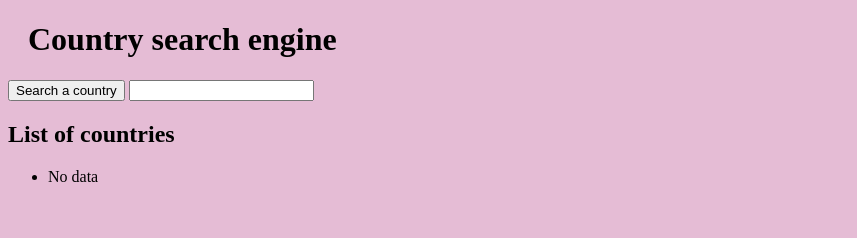
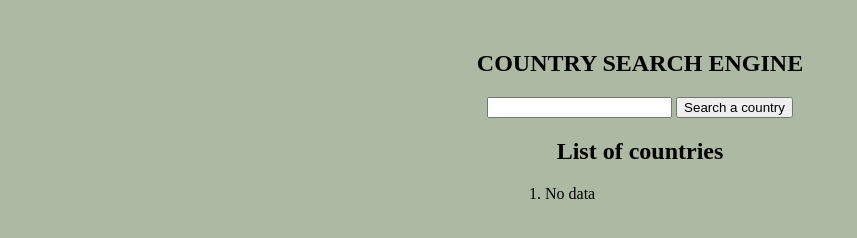
Before and after one commit to elwira-m/Zadanie12.6, a plain HTML site: page index.html in a window 1280 px wide. Shown: the whole page, without its empty margins (0-857 px from the left). Drawn offline with nearby package versions, Linux system fonts and the light colour scheme.

Commit message:
change style

```diff
--- a/index.html
+++ b/index.html
@@ -2,7 +2,7 @@
 <html>
   <head>
     <meta charset="UTF-8">
-    <title>Zadanie 12.4 (zapytanie do serwera)</title>
+    <title>Zadanie 12.6 (country-search-engine)</title>
     <link rel="stylesheet" href="style.css">
     <link href="https://maxcdn.bootstrapcdn.com/font-awesome/4.7.0/css/font-awesome.min.css" rel="stylesheet">
      <script src="https://ajax.googleapis.com/ajax/libs/jquery/3.2.1/jquery.min.js"></script>
@@ -10,13 +10,22 @@
 
   <body>
 
+    <section class='container search'>
+
       <h1>Country search engine</h1>
+      <input id="country-name" type="text" />
       <button id="search">Search a country</button>
-		<input id="country-name" type="text" />
+
+    </section>
+
+	  <section class='container countries'>
+
 	    <h2>List of countries</h2>
-		<ul id="countries">
+		  <ol id="countries">
 			  <li>No data</li>
-		</ul>
+      </ol>
+
+    </section>
 
     <script type="text/javascript" src="script.js"></script>
   </body>
--- a/style.css
+++ b/style.css
@@ -1,6 +1,18 @@
 body {
-	background-color: #e5bcd5;
+	background-color: #adbaa3;
+	text-align: center;
+}
+
+.container {
+	width: 80%;
+	margin: 0 auto;
 }
 h1 {
-	margin-left: 20px;
+	margin-top: 50px;
+	text-transform: uppercase;
 }
+ol {
+	text-align: left;
+	width: 230px;
+	margin: 0 auto;
+}
```
Lines whose indentation alone changed are shown as unchanged.
